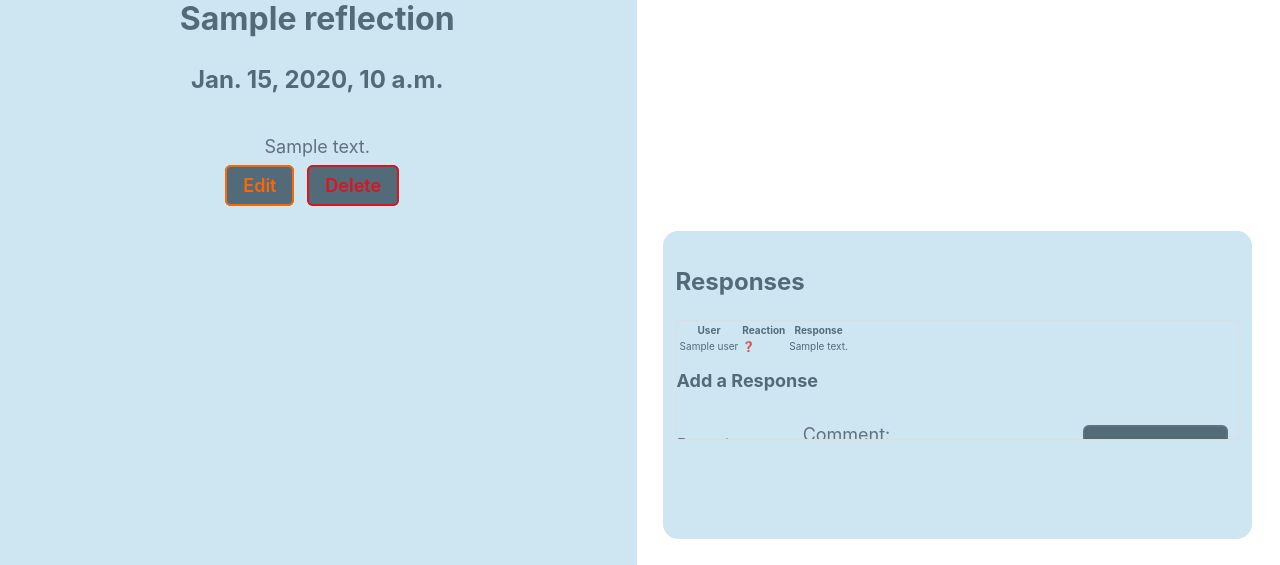
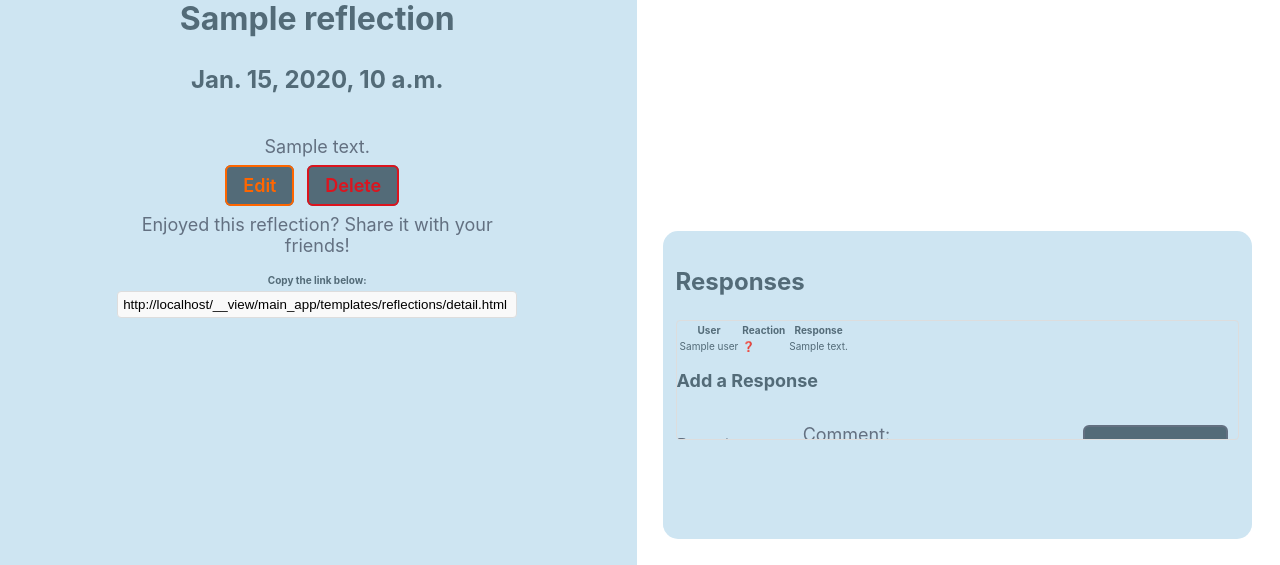
Before and after one commit to sara-searson/life-ledger, a Django app: template main_app/templates/reflections/detail.html in a window 1280 px wide. Shown: the part 235-800 px from the top of the page. Run offline with Django 5.2, Linux system fonts and the light colour scheme; tables that the repository leaves empty hold one stand-in row (values such as "Sample post"); the template is opened without the code that fills it: values that come from a table or form of the project are taken from there, most other values are stand-ins (such as "Sample title", 1, 10 or a date in 2020); data that the repository does not hold is empty.

Commit message:
added a link to share reflections with friends

```diff
--- a/main_app/static/css/reflections/reflection-detail.css
+++ b/main_app/static/css/reflections/reflection-detail.css
@@ -36,6 +36,7 @@ main {
     min-width: 30vw;
     max-width: 100%;
     max-height: 45vh;
+    justify-self: flex-end;
 }
 
 .response-container {
--- a/main_app/templates/reflections/detail.html
+++ b/main_app/templates/reflections/detail.html
@@ -15,17 +15,22 @@
         <a href='{% url 'reflection-update' reflection.id %}'class='btn warn'>Edit</a>
         <a href='{% url 'reflection-delete' reflection.id %}'class='btn danger'>Delete</a>
     </div>
+    <div class="share-container">
+      <p>Enjoyed this reflection? Share it with your friends!</p>
+      <label for="share-link" style="font-weight: bold;">Copy the link below:</label>
+      <input
+        type="text"
+        id="share-link"
+        value="{{ request.build_absolute_uri }}"
+        readonly
+        style="width: 100%; padding: 5px; margin-top: 5px; background-color: #f9f9f9; border: 1px solid #ddd; border-radius: 4px;"
+      >
+    </div>
   </div>
 </section>
 <div class='image-container'>
   {% if reflection.media %}
-    <ul>
-      {% for url in reflection.media %}
-        <li>
-          <img src="{{ url }}" alt="{{reflection.name}}" class='reflection-img'>
-        </li>
-      {% endfor %}
-    </ul>
+    <img src="{{ url }}" alt="{{reflection.name}}" class='reflection-img'>
   {% else %}
     <img src="{% static "images/sparklers.jpg" %}" alt="sparklers - default image" class='reflection-img'>
   {% endif %}
```
Also changed, not shown: README.md.
